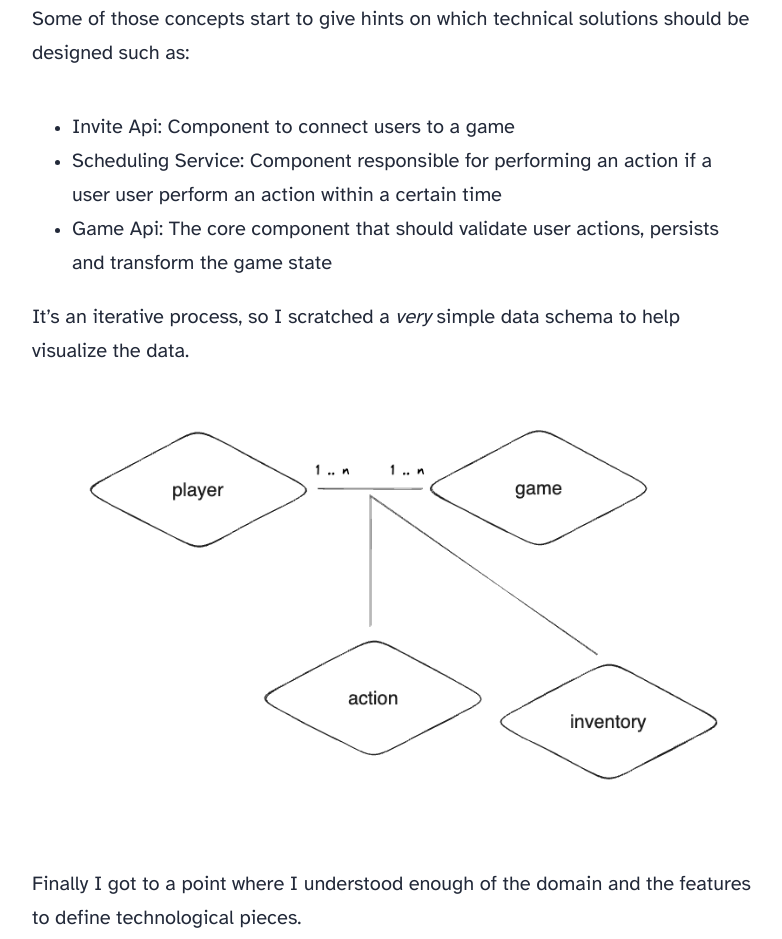
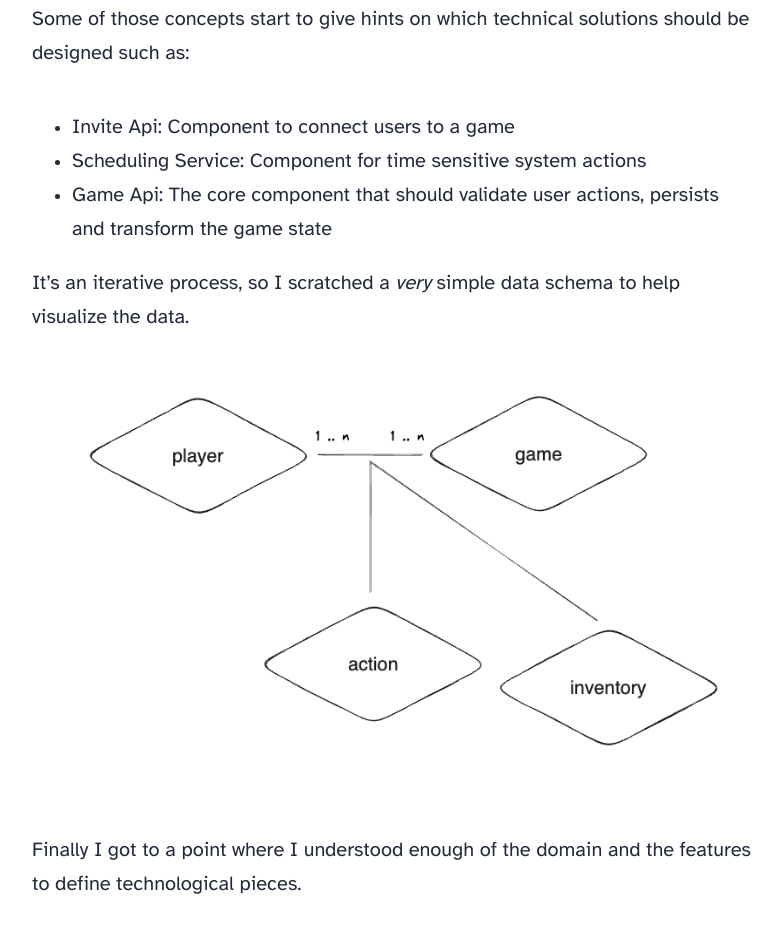
Before and after one commit to sellooh/blog, an Astro site: page /blog/blog/space-desert-discovery in a window 1280 px wide. Shown: the part 3577-4516 px from the top of the page, without its empty margins (248-1030 px from the left). Built offline with nearby package versions, Linux system fonts and the light colour scheme; Astro itself is replaced by a stand-in of ours.

Commit message:
Update space-desert-discovery.md

```diff
--- a/src/content/blog/space-desert-discovery.md
+++ b/src/content/blog/space-desert-discovery.md
@@ -46,7 +46,7 @@ Next, I tried to list down the key concepts, challenges and user actions that th
 
 Some of those concepts start to give hints on which technical solutions should be designed such as:
 - Invite Api: Component to connect users to a game
-- Scheduling Service: Component responsible for performing an action if a user user perform an action within a certain time
+- Scheduling Service: Component for time sensitive system actions
 - Game Api: The core component that should validate user actions, persists and transform the game state
 
 It's an iterative process, so I scratched a _very_ simple data schema to help visualize the data.
```
